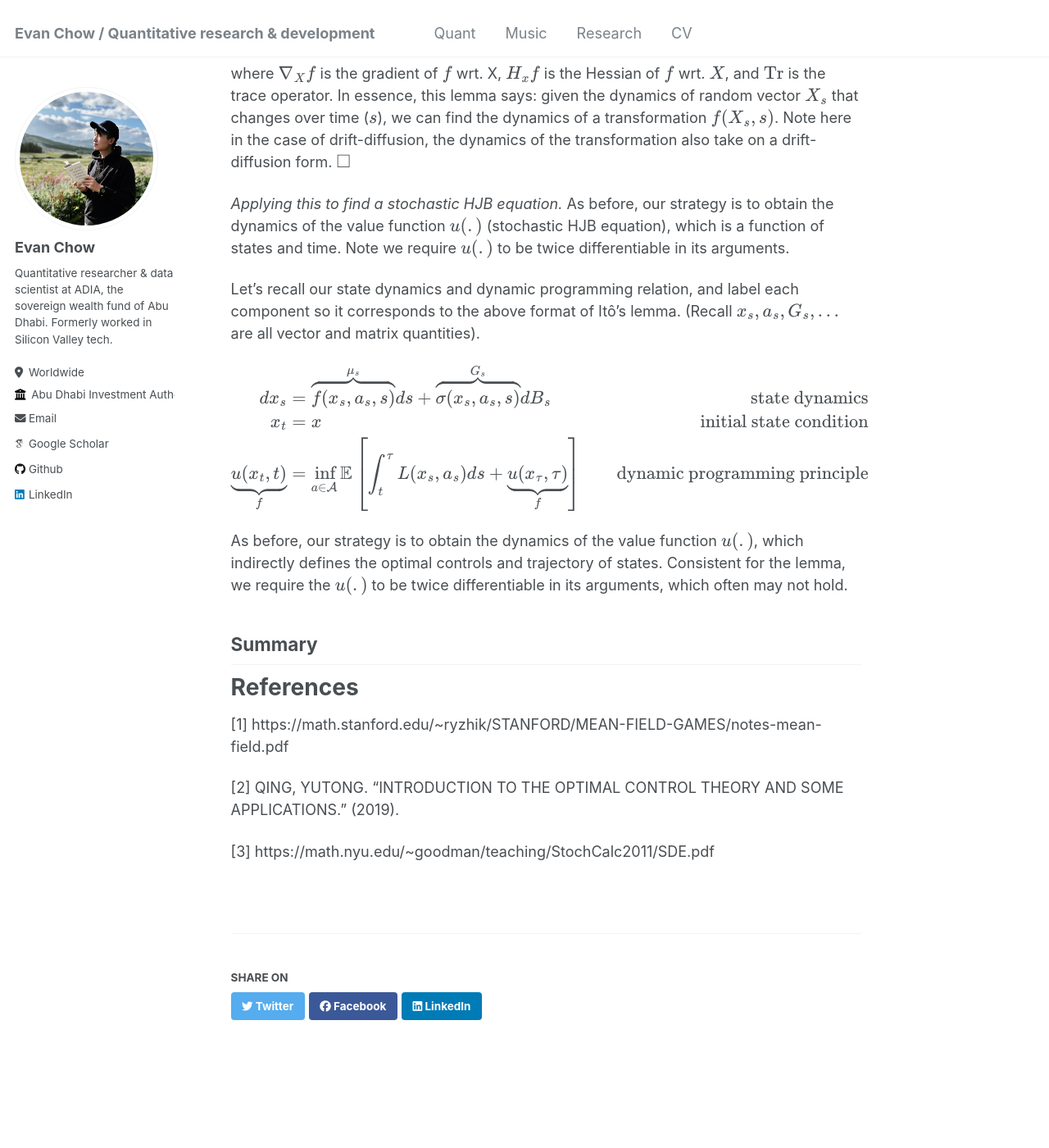
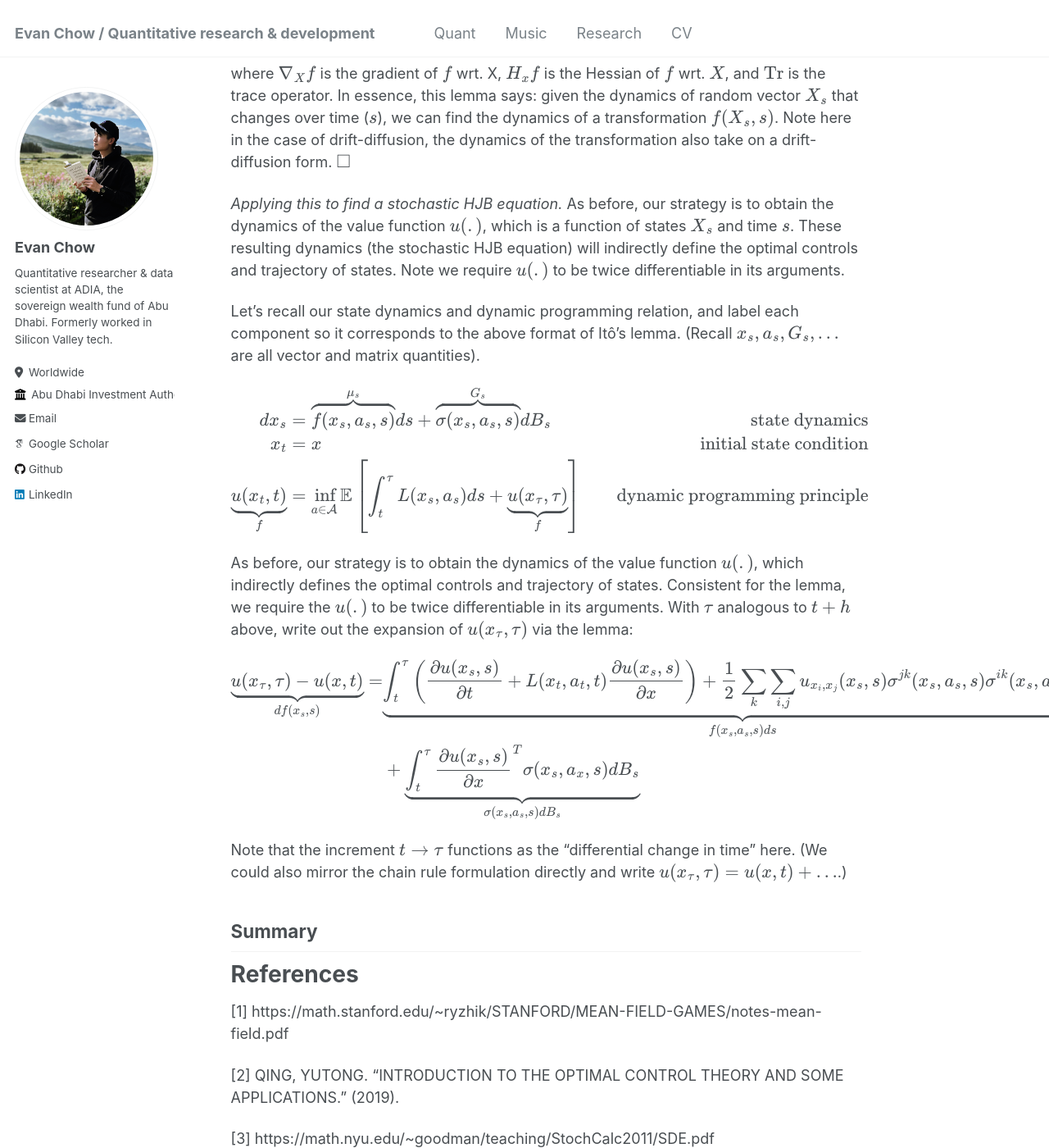
Before and after one commit to evnchw/evnchw.github.io, a Jekyll site: the page built from _quant/refresher_hjb.md, in a window 1280 px wide and 1400 px high, scrolled down 7124 px. Shown: the whole window at 82% size. Built offline with Jekyll 4.4.1, drawn with Linux system fonts in a browser that asks for light colours; some web fonts are replaced.

Commit message:
clearer formulation

```diff
--- a/_quant/refresher_hjb.md
+++ b/_quant/refresher_hjb.md
@@ -229,7 +229,7 @@ $$
 
 where $$\nabla_X f$$ is the gradient of $$f$$ wrt. X, $$H_x f$$ is the Hessian of $$f$$ wrt. $$X$$, and $$\text{Tr}$$ is the trace operator. In essence, this lemma says: given the dynamics of random vector $$X_s$$ that changes over time ($$s$$), we can find the dynamics of a transformation $$f(X_s, s)$$. Note here in the case of drift-diffusion, the dynamics of the transformation also take on a drift-diffusion form. $$\square$$
 
-*Applying this to find a stochastic HJB equation.* As before, our strategy is to obtain the dynamics of the value function $$u(.)$$ (stochastic HJB equation), which is a function of states and time. Note we require $$u(.)$$ to be twice differentiable in its arguments.
+*Applying this to find a stochastic HJB equation.* As before, our strategy is to obtain the dynamics of the value function $$u(.)$$, which is a function of states $$X_s$$ and time $$s$$. These resulting dynamics (the stochastic HJB equation) will indirectly define the optimal controls and trajectory of states. Note we require $$u(.)$$ to be twice differentiable in its arguments.
 
 Let's recall our state dynamics and dynamic programming relation, and label each component so it corresponds to the above format of Itô's lemma. (Recall $$x_s, a_s, G_s, \dots$$ are all vector and matrix quantities).
 
@@ -241,7 +241,19 @@ x_t &= x & \text{initial state condition} \\
 \end{align}
 $$
 
-As before, our strategy is to obtain the dynamics of the value function $$u(.)$$, which indirectly defines the optimal controls and trajectory of states. Consistent for the lemma, we require the $$u(.)$$ to be twice differentiable in its arguments, which often may not hold.
+As before, our strategy is to obtain the dynamics of the value function $$u(.)$$, which indirectly defines the optimal controls and trajectory of states. Consistent for the lemma, we require the $$u(.)$$ to be twice differentiable in its arguments. With $$\tau$$ analogous to $$t+h$$ above, write out the expansion of $$u(x_\tau, \tau)$$ via the lemma:
+
+$$
+\begin{align}
+    \underbrace{u(x_\tau, \tau) - u(x,t)}_{d f(x_s, s)} = &
+            \underbrace{\int_t^\tau \left(\frac{\partial u(x_s, s)}{\partial t} + L(x_t, a_t, t) \frac{\partial u(x_s, s)}{\partial x} \right) +
+            \frac{1}{2} \sum_k \sum_{i,j} u_{x_i, x_j}(x_s, s) \sigma^{jk}(x_s, a_s, s)\sigma^{ik}(x_s, a_x, s) ds}_{f(x_s, a_s, s) ds} \\
+            &+
+            \underbrace{\int_t^\tau \frac{\partial u(x_s, s)}{\partial x}^T \sigma(x_s, a_x, s) dB_s}_{\sigma(x_s, a_s, s) dB_s}
+\end{align}
+$$
+
+Note that the increment $$t \to \tau$$ functions as the "differential change in time" here. (We could also mirror the chain rule formulation directly and write $$u(x_\tau, \tau) = u(x, t) + \dots$$.)
 
 
 
```
